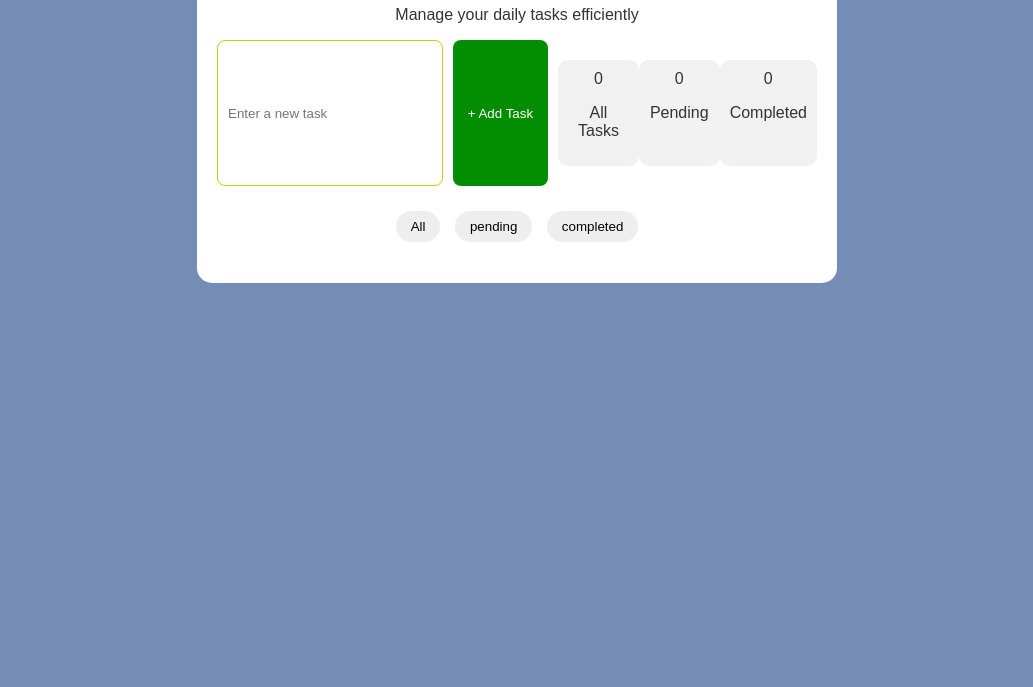
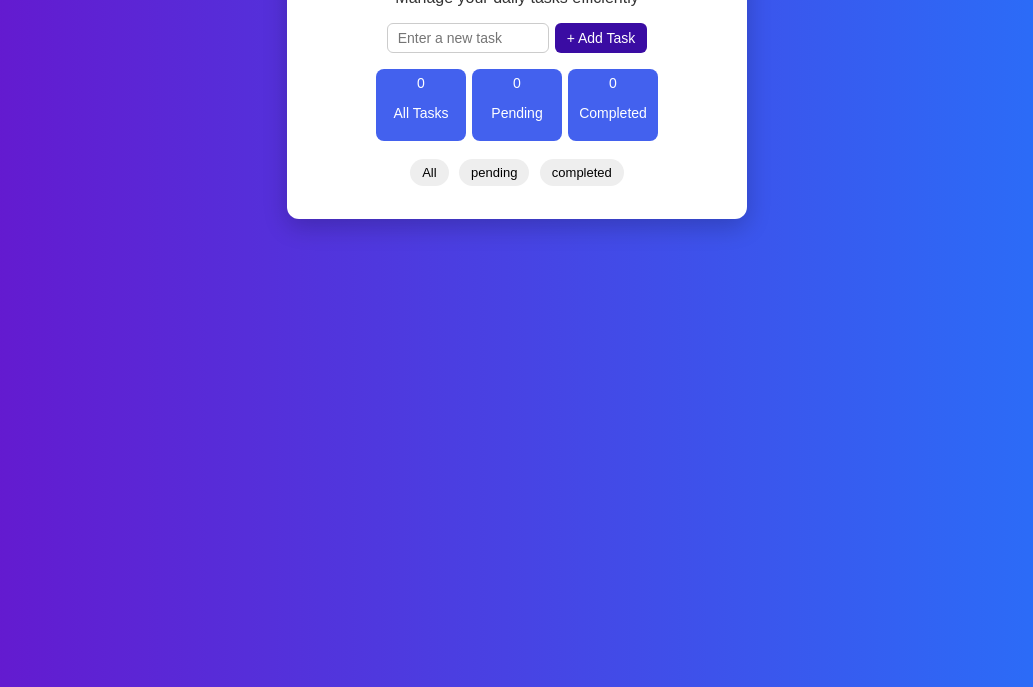
Before and after one commit to Fenet-damena/todo-list-app, a plain HTML site: page index.html in a window 1280 px wide. Shown: the part 113-800 px from the top of the page, without its empty margins (123-1156 px from the left). Drawn offline with Linux system fonts and the light colour scheme.

Commit message:
complte styling

```diff
--- a/style.css
+++ b/style.css
@@ -1,96 +1,113 @@
 body {
   margin: 0;
-    font-family:  Arial, Helvetica, sans-serif;
-    background-color: #758db6;
-    color: white;
-    text-align: center;;
+  font-family: Arial, sans-serif;
+  background: linear-gradient(to right, #6a11cb, #2575fc);
+  color: #333;
+  text-align: center;
+}
 
-}
 .container {
-    max-width: 600px;
-    margin:  40px auto;
+  max-width: 420px;
+  margin: 40px auto;
   background: #fff;
-    color: #333;
-    border-radius: 15px;
+  border-radius: 12px;
   padding: 20px;
-    box-shadow: 0, 10px 25px rgb(0, 0, 0, 0.2);
+  box-shadow: 0 8px 24px rgba(0, 0, 0, 0.2);
 }
 
 h1 {
   margin-top: 0;
+  font-size: 22px;
 }
 
 .input-section {
-    display:flex ;
-    gap: 10px;
-    margin-bottom: 20px;
-
-
+  display: flex;
+  flex-wrap: wrap;
+  justify-content: center;
+  gap: 6px;
+  margin-bottom: 15px;
 }
 
 .input-section input {
-    flex: 1;
-    padding: 10px;
-    border-radius: 8px;
-    border: 1px solid #cc0;
+  padding: 6px 10px;
+  font-size: 14px;
+  border-radius: 6px;
+  border: 1px solid #ccc;
+  width: 140px;
 }
 
 .input-section button {
-    background-color:rgb(3, 141, 3);
+  padding: 6px 12px;
+  font-size: 14px;
+  background-color: #3a0ca3;
   color: white;
-    padding: 10px 15px;
   border: none;
-    border-radius: 8px;
+  border-radius: 6px;
   cursor: pointer;
 }
+
 .stats {
   display: flex;
-    justify-content: space-between;
-    margin:  20px 0;
+  justify-content: center;
+  gap: 6px;
+  margin-top: 10px;
+  flex-wrap: wrap;
+}
 
+.stats div {
+  background-color: #4361ee;
+  color: white;
+  padding: 6px 10px;
+  font-size: 14px;
+  border-radius: 8px;
+  min-width: 70px;
 }
-.stats div {
-    background-color: #f1f1f1;
-    border-radius: 10px;
-    padding: 10px;
-    flex: 1;
-    margin: 0, 5px;
+
+.filters {
+  margin: 10px 0;
 }
+
 .filters button {
-    background-color: #eee;
+  background: #eee;
   border: none;
-    padding:8px 15px;
-    margin: 5px;
-    border-radius: 20px;
+  padding: 6px 12px;
+  margin: 3px;
+  font-size: 13px;
+  border-radius: 15px;
   cursor: pointer;
 }
+
 ul#task-list {
   list-style: none;
   padding: 0;
+  margin: 10px 0;
 }
+
 ul#task-list li {
   background: #f9f9f9;
-    margin: 10px 0;
-    padding: 12px;
-    border-radius: 10px;
+  margin: 6px 0;
+  padding: 8px;
+  border-radius: 8px;
   display: flex;
   justify-content: space-between;
   align-items: center;
+  font-size: 14px;
+}
 
+.task-text {
+  display: flex;
+  align-items: center;
+  gap: 8px;
 }
-.task-text {
-    display:  flex;
-    align-items: center;
-    gap: 1px;
 
+.task-text input[type="checkbox"] {
+  transform: scale(1.1);
 }
-.task-text input[type="checkbox"] {
-    transform:scale(1.2);
-}
- .actions {
-    margin-left: 10px;
-    cursor: pointer;
+
+.actions button {
+  margin-left: 6px;
   background: transparent;
   border: none;
   font-size: 16px;
+  cursor: pointer;
 }
```
Lines whose indentation alone changed are shown as unchanged.
